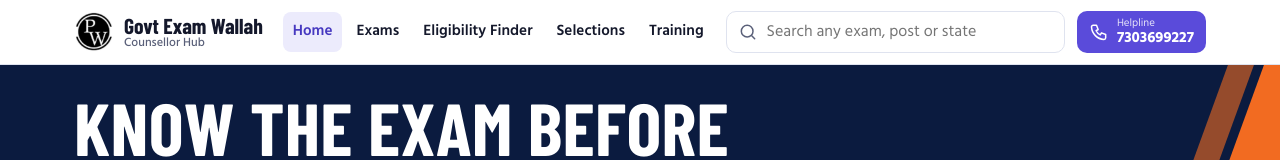
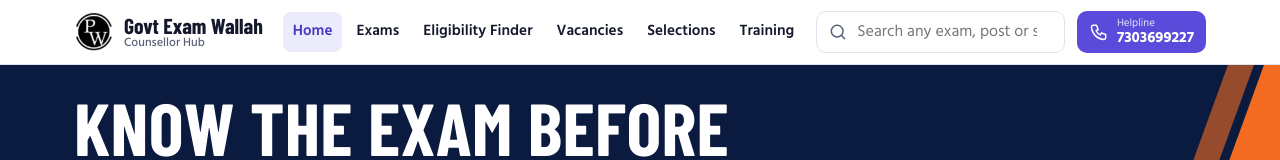
Before and after one commit to RiyanshiTomar/Counsellors-hub, a plain HTML site: page index.html in a window 1280 px wide. Shown: the top 160 px of the page. Drawn offline with nearby package versions, Linux system fonts and the light colour scheme; no server answers; a web font is replaced by a local one.

Commit message:
Add Vacancies link to navigation

```diff
--- a/index.html
+++ b/index.html
@@ -30,6 +30,7 @@
         <a href="#/" data-nav="home">Home</a>
         <a href="#/c/ssc" data-nav="c">Exams</a>
         <a href="#/finder" data-nav="finder">Eligibility Finder</a>
+        <a href="#/vacancies" data-nav="vacancies">Vacancies</a>
         <a href="#/selections" data-nav="selections">Selections</a>
         <a href="#/training" data-nav="training">Training</a>
       </nav>
@@ -69,6 +70,7 @@
     <a href="#/" data-nav="home"><svg class="ico" viewBox="0 0 24 24" aria-hidden="true"><path d="M3 11l9-8 9 8M5 10v10h5v-6h4v6h5V10"/></svg><span>Home</span></a>
     <a href="#/c/ssc" data-nav="c"><svg class="ico" viewBox="0 0 24 24" aria-hidden="true"><rect x="3" y="3" width="7" height="7" rx="1"/><rect x="14" y="3" width="7" height="7" rx="1"/><rect x="3" y="14" width="7" height="7" rx="1"/><rect x="14" y="14" width="7" height="7" rx="1"/></svg><span>Exams</span></a>
     <a href="#/finder" data-nav="finder"><svg class="ico" viewBox="0 0 24 24" aria-hidden="true"><circle cx="12" cy="12" r="9"/><circle cx="12" cy="12" r="4"/><path d="M12 3v3M12 18v3M3 12h3M18 12h3"/></svg><span>Finder</span></a>
+    <a href="#/vacancies" data-nav="vacancies"><svg class="ico" viewBox="0 0 24 24" aria-hidden="true"><rect x="3" y="7" width="18" height="13" rx="2"/><path d="M9 7V4h6v3M3 13h18"/></svg><span>Jobs</span></a>
     <a href="#/selections" data-nav="selections"><svg class="ico" viewBox="0 0 24 24" aria-hidden="true"><path d="M8 21h8M12 17v4M7 4h10v5a5 5 0 01-10 0V4zM17 5h3v2a3 3 0 01-3 3M7 5H4v2a3 3 0 003 3"/></svg><span>Selections</span></a>
     <a href="#/training" data-nav="training"><svg class="ico" viewBox="0 0 24 24" aria-hidden="true"><path d="M4 5a2 2 0 012-2h13v16H6a2 2 0 00-2 2V5zM4 19a2 2 0 012-2h13"/></svg><span>Training</span></a>
   </nav>
```
